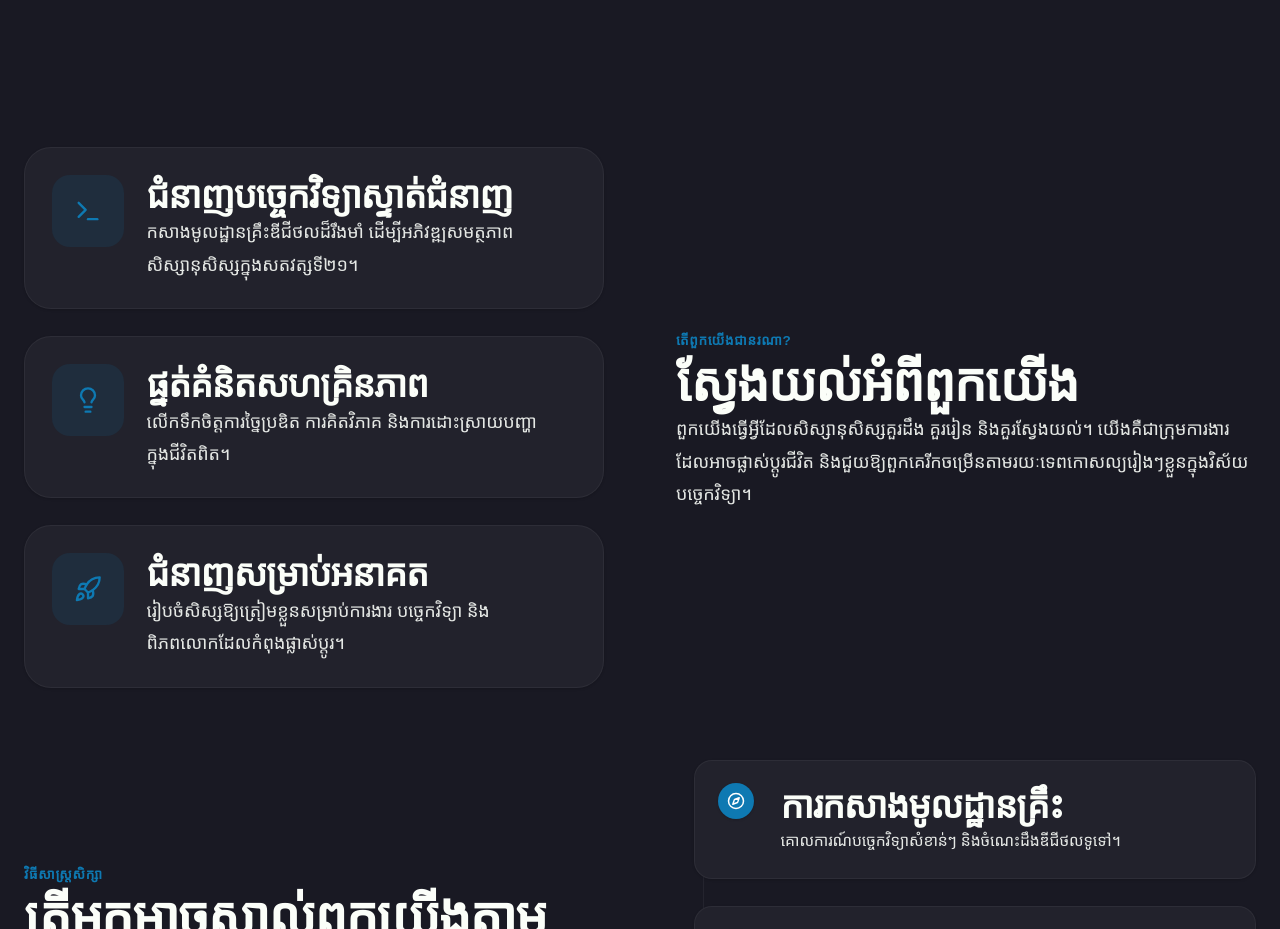
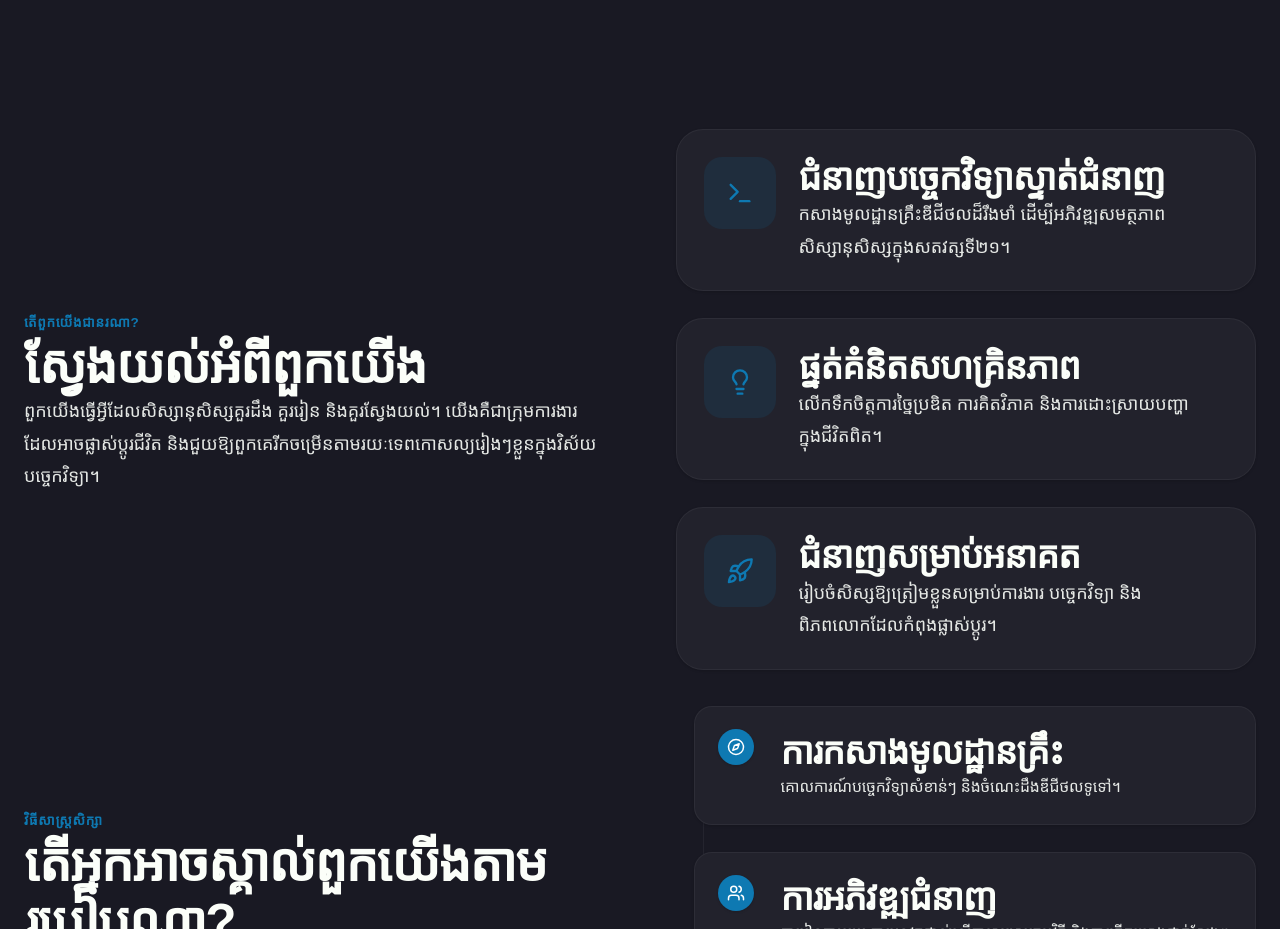
Before and after one commit to Hangsovoleak/E-ROBOT-CAMBODIA, a React (Vite) app: page / in a window 1280 px wide. Shown: the part 780-1709 px from the top of the page. Built offline with nearby package versions, Linux system fonts and the light colour scheme.

Commit message:
fix y of about page

```diff
--- a/src/pages/AboutUs.jsx
+++ b/src/pages/AboutUs.jsx
@@ -53,15 +53,12 @@ export default function AboutUs() {
                         </div>
                     </div>
                 </div>
-                <div className="absolute bottom-0 left-0 right-0 h-54 bg-[var(--bg)] rounded-t-[2rem] hidden md:block" />
+                <div className="absolute bottom-0 left-0 right-0 h-48 bg-[var(--bg)] rounded-t-[2rem] hidden md:block" />
             </section>
 
-            <div className="container py-16 md:py-8 space-y-16">
+            <div className="container py-8 md:py-4 space-y-8">
 
                 <div className="grid grid-cols-1 lg:grid-cols-2 gap-12 lg:gap-16 items-center">
-                    <div className="w-full">
-                        <CardList />
-                    </div>
                     <div className="lg:sticky lg:top-28 rounded-2xl">
                         <span className="text-xs uppercase text-primary font-bold tracking-wider">តើពួកយើងជានរណា?</span>
                         <h2 className="text-[var(--text-heading)] text-2xl md:text-4xl font-bold mt-2 mb-4 uppercase tracking-tight m-0">
@@ -70,6 +67,9 @@ export default function AboutUs() {
                         <p className="text-[var(--text-body)] text-sm sm:text-base leading-relaxed m-0 font-medium">
                             ពួកយើងធ្វើអ្វីដែលសិស្សានុសិស្សគួរដឹង គួររៀន និងគួរស្វែងយល់។ យើងគឺជាក្រុមការងារដែលអាចផ្លាស់ប្តូរជីវិត និងជួយឱ្យពួកគេរីកចម្រើនតាមរយៈទេពកោសល្យរៀងៗខ្លួនក្នុងវិស័យបច្ចេកវិទ្យា។
                         </p>
+                    </div>
+                    <div className="w-full">
+                        <CardList />
                     </div>
                 </div>
 
```
